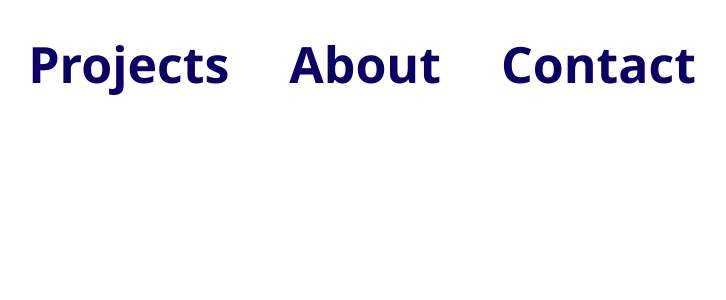
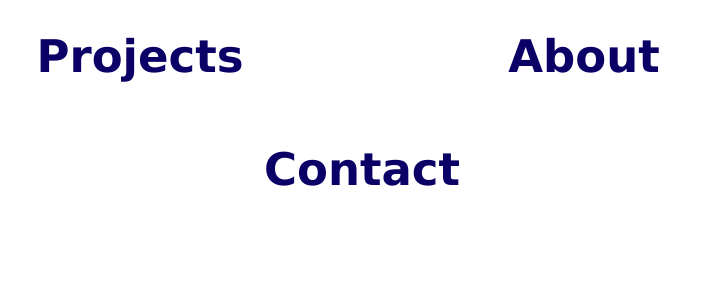
Before and after one commit to grantkyle/portfolio, a React (Create React App) app: page / in a window 1280 px wide. Shown: the top 300 px of the page, without its empty margins (278-1004 px from the left). Built offline with nearby package versions, Linux system fonts and the light colour scheme.

Commit message:
new files, profile pic added

```diff
--- a/src/Components/Header/HeaderComponent.jsx
+++ b/src/Components/Header/HeaderComponent.jsx
@@ -7,13 +7,13 @@ const HeaderComponent = (props) => {
   return (
     <div className="row gkp-header">
       <Navbar bg="light" expand="lg">
-        <div className="col-4 gkp-header-items">
+        <div className="col-sm-4 gkp-header-items gkp-header--projects">
           <Navbar.Brand className="gkp-header--text" href="#home">Projects</Navbar.Brand>
         </div>
-        <div className="col-4 gkp-header-items gkp-header--about">
+        <div className="col-sm-4 gkp-header-items gkp-header--about">
           <Nav.Link className="gkp-header--text" href="/">About</Nav.Link>
         </div>
-        <div className="col-4 gkp-header-items gkp-header--contact">
+        <div className="col-sm-4 gkp-header-items gkp-header--contact">
           <div className="gkp-header--text">Contact</div>
         </div>
       </Navbar>
--- a/src/Components/Header/style.scss
+++ b/src/Components/Header/style.scss
@@ -1,11 +1,16 @@
 .gkp-header--text {
     text-decoration: none;
+    display: inline-block;
     color: 	(0,0,139);
     &:hover {
-        text-decoration: underline;
+        text-decoration: none;
         cursor: pointer;
     }
     color: #0A0066;
+}
+
+.gkp-header {
+  max-width: 100%;
 }
 
 .gkp-header--projects {
@@ -19,13 +24,14 @@
 }
 
 .gkp-header-items {
-  font-size: 50px;
+  font-size: 45px;
   flex-direction: row;
   display: inline-block;
   padding: 30px;
   text-decoration: none;
-  font-family: 'Segoe UI', Tahoma, Geneva, Verdana, sans-serif;
+  font-family: Verdana, Geneva, Tahoma, sans-serif;
   font-weight: 600;
+  width: 30%;
 }
 
 .gkp-header {
--- a/src/Components/Home/Home.jsx
+++ b/src/Components/Home/Home.jsx
@@ -1,11 +1,13 @@
 import React from 'react';
-import HeaderComponent from '../Header/HeaderComponent'
+import HeaderComponent from '../Header'
+import HomeBody from '../HomeBody'
 
 
 const Home = props => {
     return (
         <div>
-            <HeaderComponent></HeaderComponent>
+            <HeaderComponent/>
+            <HomeBody/>
         </div>
     )
 }
--- /dev/null
+++ b/src/Components/Home/style.scss
@@ -0,0 +1,5 @@
+body {
+    min-height: 100%;
+    max-height: 100%;
+    width: auto;
+}
--- /dev/null
+++ b/src/Components/HomeBody/HomeBody.jsx
@@ -0,0 +1,14 @@
+import React from 'react'
+
+const HomeBody = () => {
+    return (
+        <div>
+            <div className="gkp-homebody--profile-pic-container">
+                <img className="gkp-homebody--profile-pic"/>
+            </div>
+        </div>
+    )
+}
+
+
+export default HomeBody
--- /dev/null
+++ b/src/Components/HomeBody/index.jsx
@@ -0,0 +1,2 @@
+import HomeBody from "./HomeBody"
+export default HomeBody
--- /dev/null
+++ b/src/Components/HomeBody/style.scss
@@ -0,0 +1,3 @@
+.gkp-homebody--profile-pic {
+
+}
```
Also changed, not shown: public/assets/images/elliptical_profile_pic.png (added), src/Components/ContactPopUp/ContactPopUp.jsx (added), src/Components/ContactPopUp/index.jsx (added).
